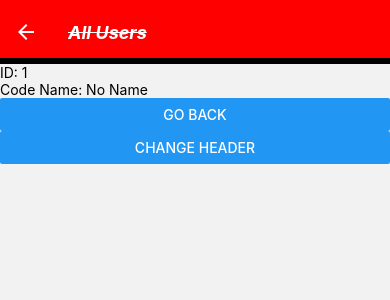
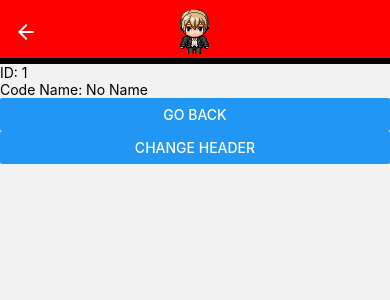
Before and after one commit to Johnsensei/rn-navigation, a React Native app: screen /Users in a window 390 px wide. Shown: the top 300 px of the page. Built offline with nearby package versions, Linux system fonts and the light colour scheme.

Commit message:
Navigation bar

```diff
--- a/App.js
+++ b/App.js
@@ -5,11 +5,27 @@ import { createStackNavigator } from '@react-navigation/stack';
 import { StyleSheet, Text, View } from 'react-native';
 import Home from './src/Home';
 import Users from './src/Users';
+import LogoTitle from './src/utils/LogoTitle';
 
 const Stack = createStackNavigator();
 
 const defaultHeader = {
+  headerStyle: {
+    backgroundColor: 'red',
+    borderBottomWidth: 6,
+    borderBottomColor: 'black',
+    color: 'white',
 
+  },
+  headerTitle: props => LogoTitle(props),
+  headerTitleAlign:'center',
+  headerTintColor: '#FFFFFF',
+  headerBackTitle: 'Back',
+  headerTitleStyle: {
+      fontWeight: 'bold',
+      fontStyle: 'italic',
+      textDecorationLine: 'line-through'
+  }
 }
 
 export default function App() {
@@ -17,18 +33,7 @@ export default function App() {
     <NavigationContainer>
       <Stack.Navigator initialRouteName='Home'
         screenOptions={{
-          headerStyle: {
-            backgroundColor: 'red',
-            borderBottomWidth: 6,
-            borderBottomColor: 'black',
-            color: 'white'
-          },
-          headerTintColor: '#FFFFFF',
-          headerTitleStyle: {
-              fontWeight: 'bold',
-              fontStyle: 'italic',
-              textDecorationLine: 'line-through'
-          }
+          ...defaultHeader
         }}
       >
         <Stack.Screen name='Home' component={Home}/>
@@ -38,7 +43,8 @@ export default function App() {
             codeName: 'No Name'
           }}
           options={{
-            title: 'All Users'
+            //headerTitle: props => LogoTitle(props)
+            //title: 'All Users'
           }}
 
         />
--- /dev/null
+++ b/src/utils/LogoTitle.js
@@ -0,0 +1,18 @@
+import React from 'react';
+import { Text, View, Image } from 'react-native';
+
+import Logo from '../img/johnsensei.png'
+
+const LogoTitle = () => {
+    return(
+        <View style={{justifyContent:'center', alignItems:'center'}}>
+            <Image
+                source={Logo}
+
+                // style={{width: 48, height: 48}}
+            />
+        </View>
+    );
+}
+
+export default LogoTitle;
```
Also changed, not shown: src/img/johnsensei.png (added).
